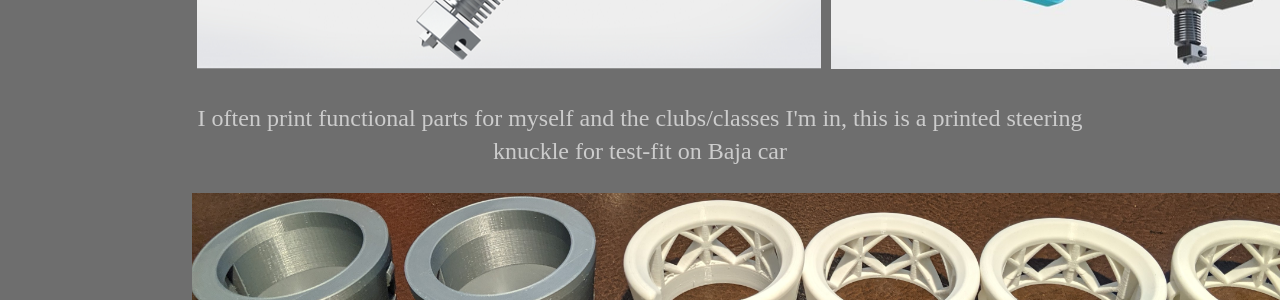
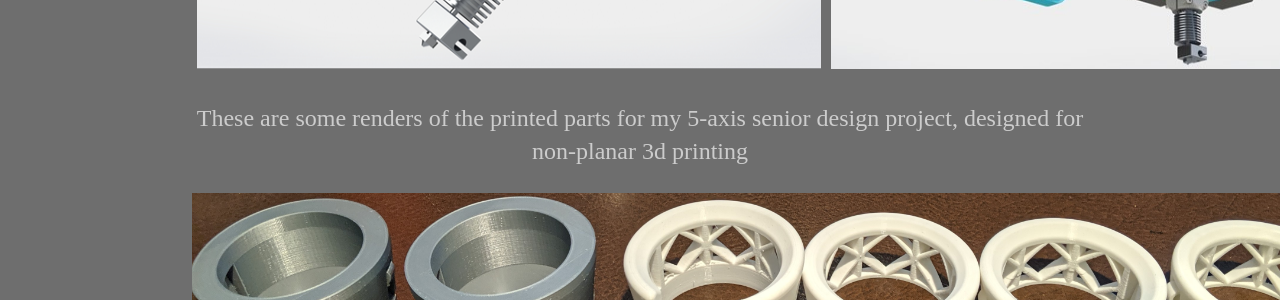
Before and after one commit to andy-gothro/andy-gothro.github.io, a Jekyll site: the page built from 3D-Printing/index.html, in a window 1280 px wide and 900 px high, scrolled down 950 px. Shown: the part 155-455 px from the top of the window. Built offline with Jekyll 4.4.1, drawn with Linux system fonts in a browser that asks for light colours.

Commit message:
Update index.html

```diff
--- a/3D-Printing/index.html
+++ b/3D-Printing/index.html
@@ -41,9 +41,7 @@ title: 3D-Printing
 		  </div>
 		</div>
 
-
-
-		<p>I often print functional parts for myself and the clubs/classes I'm in, this is a printed steering knuckle for test-fit on Baja car</p></p>
+		<p>These are some renders of the printed parts for my 5-axis senior design project, designed for non-planar 3d printing</p></p>
 		<p></p>
 		<p><img src="cup holder iterations.jpg" width="1192" height="200" alt="Iterative prototyping of a car cup holder adapter"/>
 		<p>3D-Printing allows me to practive iterative prototyping of intricate or complex parts quickly and easily.</p></p>
```
